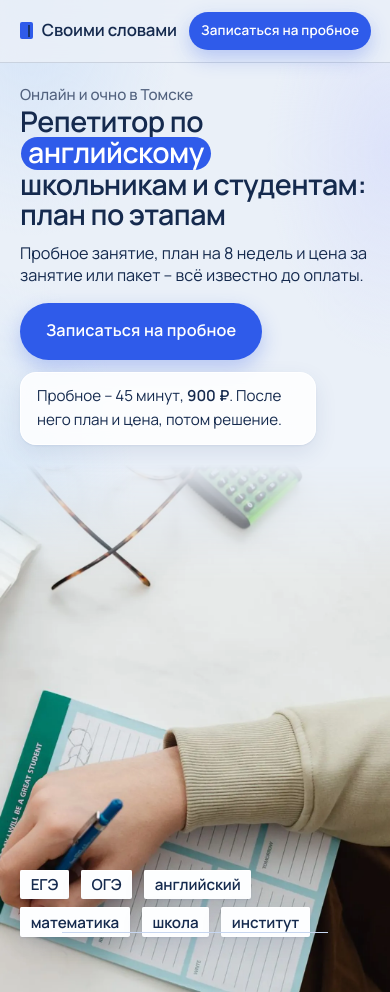
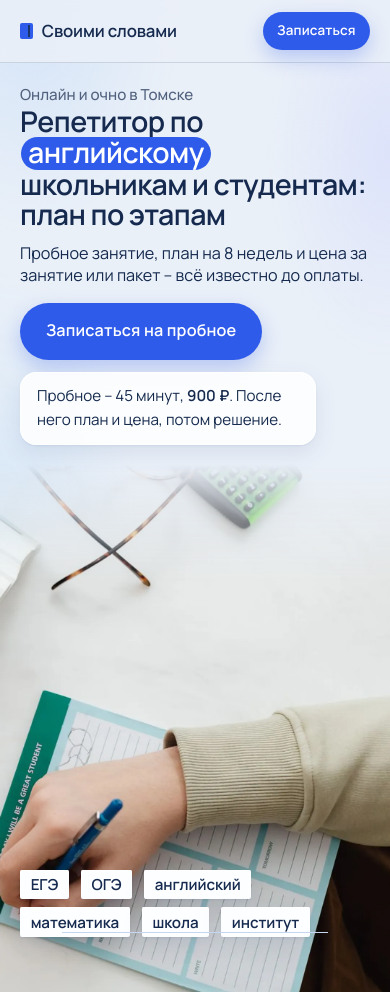
Before and after one commit to Iren167/repetitor-svoimi-slovami, a plain HTML site: page index.html in a window 390 px wide. Shown: the top 992 px of the page. Drawn offline with Linux system fonts and the light colour scheme.

Commit message:
Шапка на телефоне: короткая кнопка

```diff
--- a/index.html
+++ b/index.html
@@ -70,11 +70,14 @@
   .bar .v-btn { padding: .72em 1.25em; font-size: var(--v-t-sm); }
   @media (max-width: 1040px) { .tabs a[data-long] { display: none; } }
   @media (max-width: 860px) {
-    .bar { grid-template-columns: auto auto; justify-content: space-between; gap: var(--v-3); }
+    .bar { grid-template-columns: minmax(0, 1fr) auto; justify-content: space-between; gap: var(--v-3); }
     .tabs { display: none; }
     .bar .v-btn { padding: .6em .9em; font-size: .84rem; white-space: nowrap; }
-    .bar__mark { font-size: 1.05rem; }
+    .bar__mark { font-size: 1.05rem; min-width: 0; }
+    .bar__mark span { overflow: hidden; text-overflow: ellipsis; }
   }
+  /* на узких телефонах в шапке короткая надпись: кнопка всегда помещается */
+  @media (max-width: 520px) { .bar__more { display: none; } .bar .v-btn { padding: .62em 1.05em; } }
 
   /* ---- 1 · обложка: стол ученика с задачами (учебники, тетрадь, калькулятор,
           наушники, бланк экзамена) на весь экран. Картинка не кропится по бокам:
@@ -488,7 +491,7 @@
       <a href="#prepod" data-long>Преподаватель</a>
       <a href="#otzyvy" data-long>Отзывы</a>
     </nav>
-    <a class="v-btn" href="https://wa.me/79000000000" target="_blank" rel="noopener">Записаться на пробное</a>
+    <a class="v-btn" href="https://wa.me/79000000000" target="_blank" rel="noopener">Записаться<span class="bar__more"> на пробное</span></a>
   </header>
 
   <main>
```
